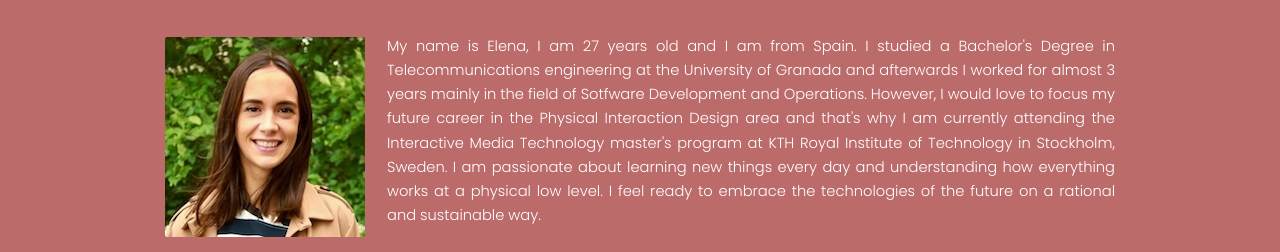
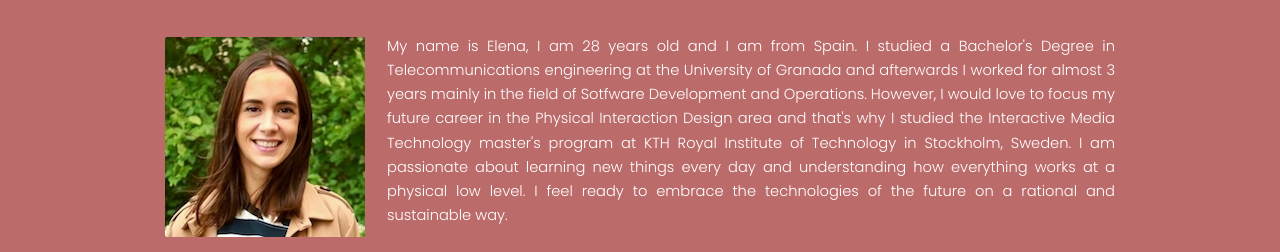
Before and after one commit to Elenaegr/elenaegr.github.io, a plain HTML site: page index.html in a window 1280 px wide. Shown: the part 700-952 px from the top of the page. Drawn offline with nearby package versions, Linux system fonts and the light colour scheme.

Commit message:
changing age

```diff
--- a/index.html
+++ b/index.html
@@ -78,11 +78,11 @@
 			<div>
 				<p class="justified"><span class="image left"><img src="images/about.jpg" alt="" /></span>My name is
 					Elena,
-					I am 27 years old and I am from Spain. I studied a Bachelor's Degree
+					I am 28 years old and I am from Spain. I studied a Bachelor's Degree
 					in Telecommunications engineering at the University of Granada and afterwards I worked
 					for almost 3 years mainly in the field of Sotfware Development and Operations.
 					However, I would love to focus my future career in the Physical Interaction Design
-					area and that's why I am currently attending the Interactive Media Technology
+					area and that's why I studied the Interactive Media Technology
 					master's program at KTH Royal Institute of Technology in Stockholm, Sweden. I am passionate about
 					learning new things every day and understanding how everything works at a physical low level.
 					I feel ready to embrace the technologies of the future on a rational and sustainable way.
```
Also changed, not shown: 1 other file.
